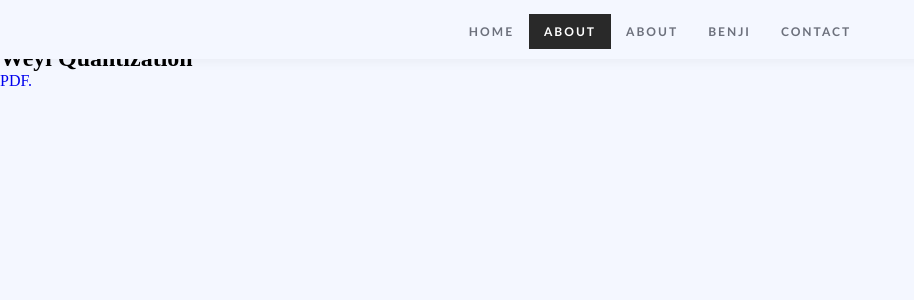
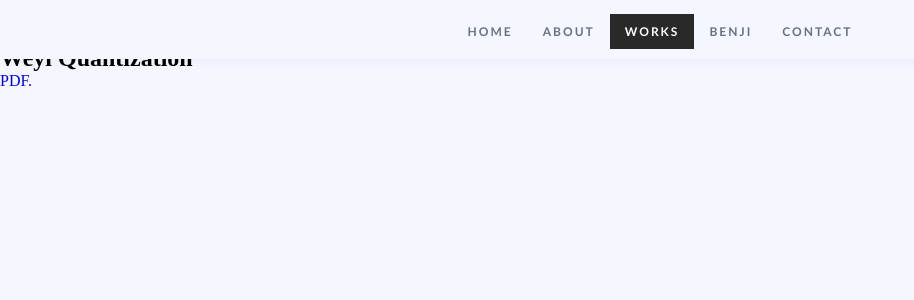
Before and after one commit to dandragona/dandragona.github.io, a Jekyll site: the page works.html, which Jekyll copies as it is, in a window 1280 px wide. Shown: the top 300 px of the page, without its empty margins (0-914 px from the left). Built offline with Jekyll 4.4.1, drawn with Linux system fonts in a browser that asks for light colours; nearby versions of some CDN libraries.

Commit message:
Fix navigation across pages

```diff
--- a/works.html
+++ b/works.html
@@ -14,8 +14,8 @@
 			<div class="toggle"></div>
 			<ul class="menu">
 			<li><a href="/">Home</a></li>
-			<li class="active"><a href="about.html" >About</a></li>
-      <li class="works"><a href="works.html" >About</a></li>
+			<li><a href="about.html">About</a></li>
+			<li class="active"><a href="works.html" >Works</a></li>
 			<li><a href="benji.html">Benji</a></li>
 			<li><a href="contact.html">Contact</a></li>
 			</ul>
```
